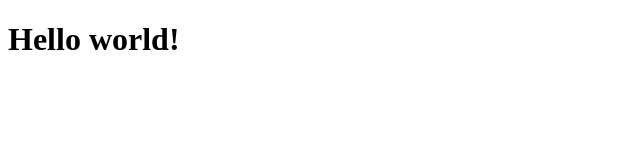
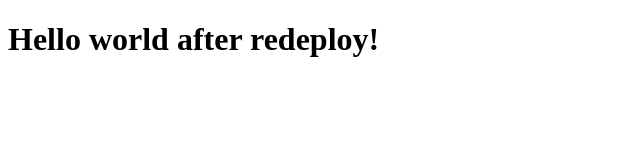
Before and after one commit to jalauni-bootcamp2/testing-frontend, a plain HTML site: page index.html in a window 1280 px wide. Shown: the whole page, without its empty margins (0-640 px from the left). Drawn offline with Linux system fonts and the light colour scheme.

Commit message:
testing redeploy

```diff
--- a/index.html
+++ b/index.html
@@ -6,6 +6,6 @@
     <title>Document</title>
   </head>
   <body>
-    <h1>Hello world!</h1>
+    <h1>Hello world after redeploy!</h1>
   </body>
 </html>
```
